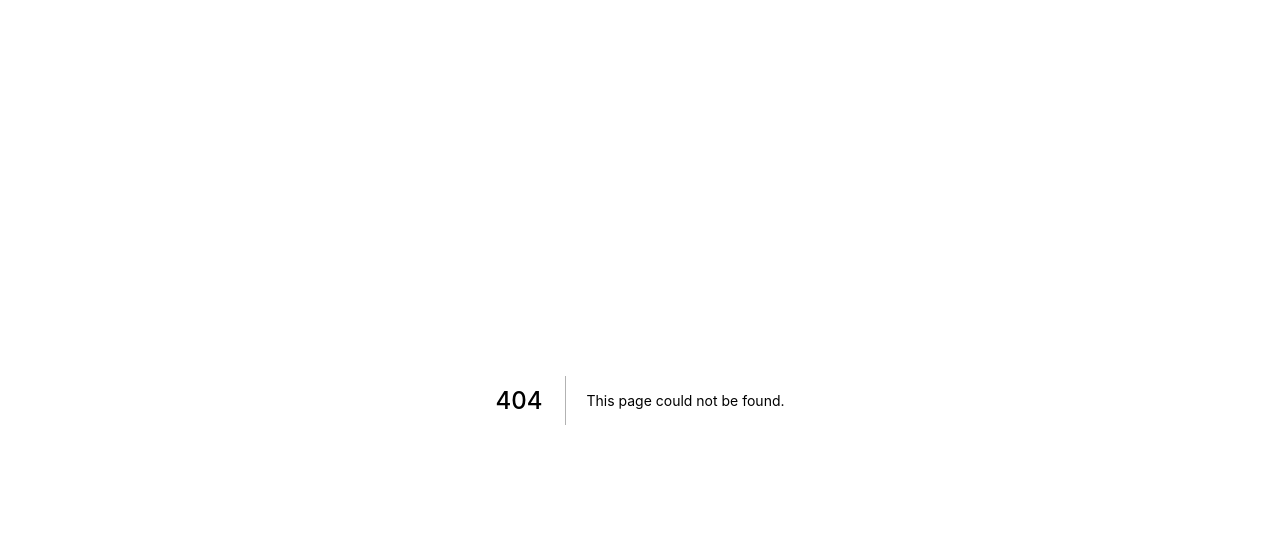
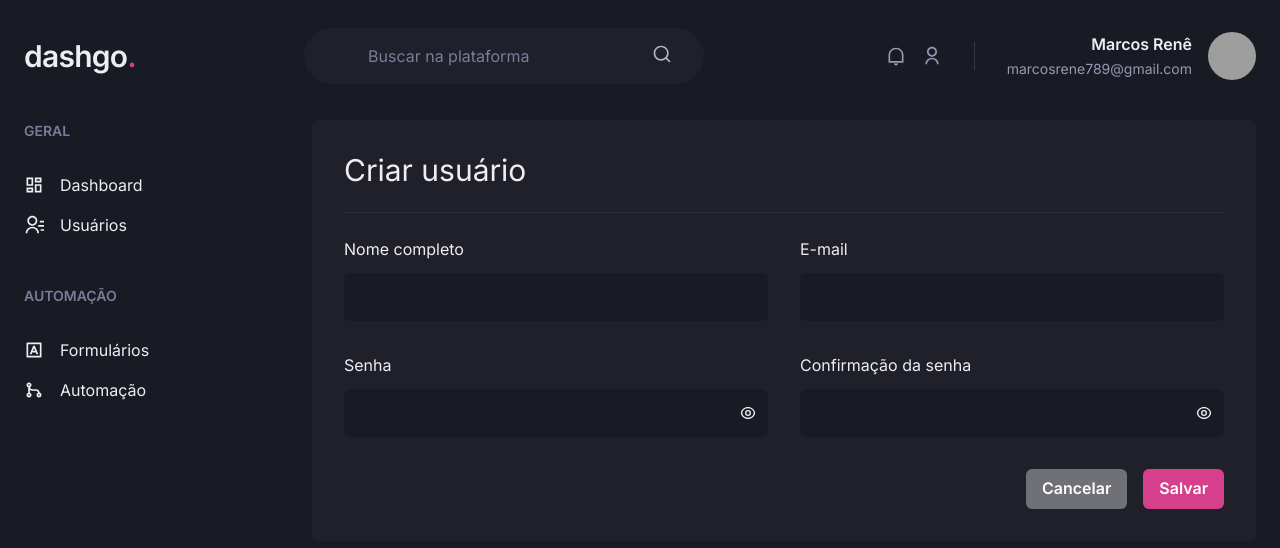
Before and after one commit to MarcosRene/dashgo, a Next.js app: page /users/create in a window 1280 px wide. Before the commit this address had no page. Shown: the top 548 px of the page. Built offline with nearby package versions, Linux system fonts and the light colour scheme; grey boxes are pictures that could not be loaded.

Commit message:
feat: add create user page

```diff
--- /dev/null
+++ b/src/pages/users/create.tsx
@@ -0,0 +1,55 @@
+import {
+  Box,
+  Button,
+  Divider,
+  Flex,
+  Heading,
+  HStack,
+  SimpleGrid,
+  VStack,
+} from "@chakra-ui/react";
+import { Header, Sidebar } from "../../components";
+import { Input } from "../../components/Form";
+
+export default function Create() {
+  return (
+    <Flex flexDir="column" h="100vh">
+      <Header />
+
+      <Flex w="100%" my="6" mx="auto" maxW={1480} px="6">
+        <Sidebar />
+
+        <Box flex="1" borderRadius={8} bg="gray.800" p="8">
+          <Heading size="lg" fontWeight="normal">
+            Criar usuário
+          </Heading>
+
+          <Divider my="6" borderColor="gray.700" />
+
+          <VStack spacing="8">
+            <SimpleGrid minChildWidth="15rem" spacing="8" width="100%">
+              <Input name="name" placeholder="Nome completo" />
+              <Input name="email" type="email" placeholder="E-mail" />
+            </SimpleGrid>
+
+            <SimpleGrid minChildWidth="15rem" spacing="8" width="100%">
+              <Input name="password" type="password" placeholder="Senha" />
+              <Input
+                name="password_confirmation"
+                type="password"
+                placeholder="Confirmação da senha"
+              />
+            </SimpleGrid>
+          </VStack>
+
+          <Flex mt="8" justify="flex-end">
+            <HStack spacing="4">
+              <Button colorScheme="whiteAlpha">Cancelar</Button>
+              <Button colorScheme="pink">Salvar</Button>
+            </HStack>
+          </Flex>
+        </Box>
+      </Flex>
+    </Flex>
+  );
+}
```
